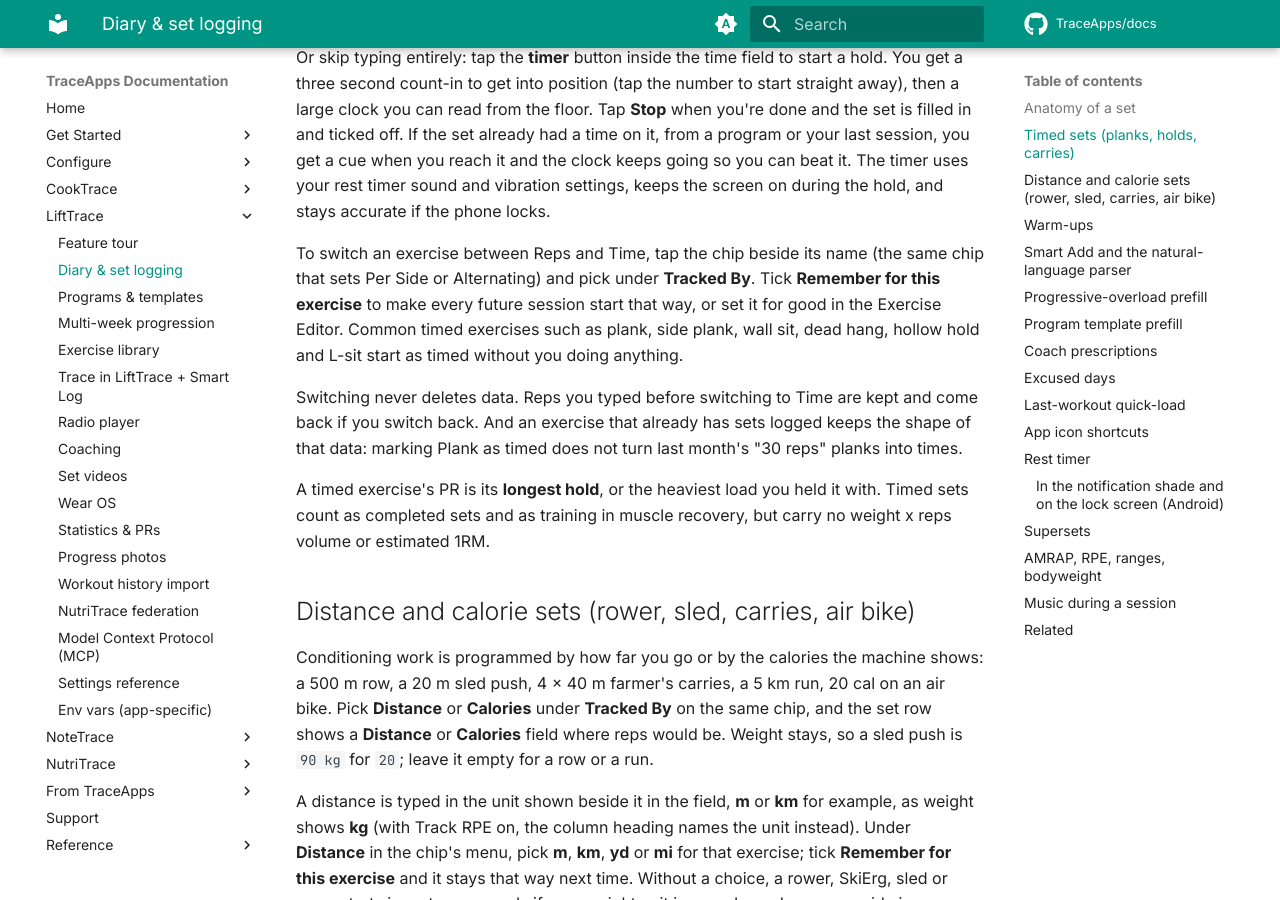
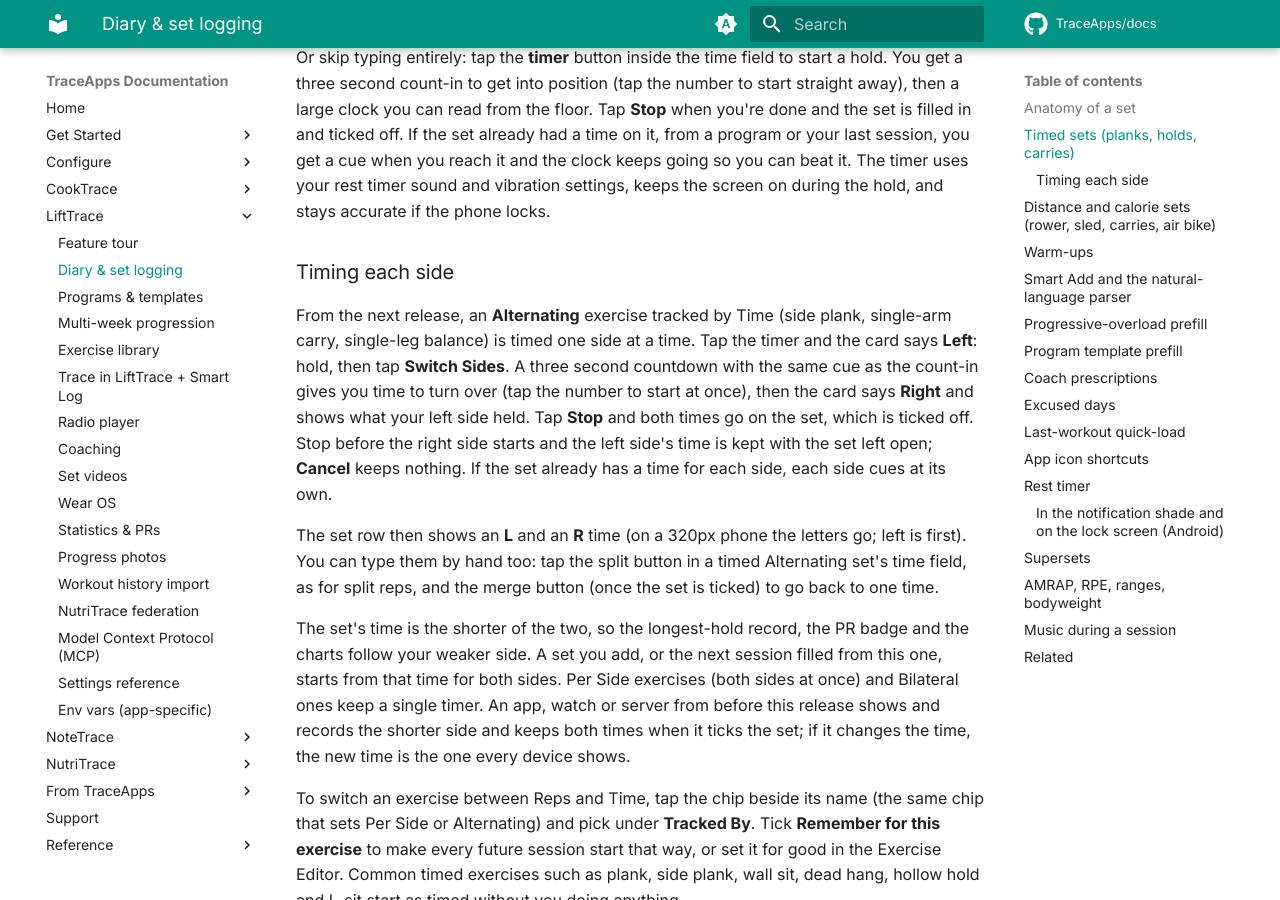
Before and after one commit to TraceApps/docs, an MkDocs documentation site: the page built from docs/lifttrace/diary.md, in a window 1280 px wide and 900 px high, scrolled down 1188 px. Built offline with MkDocs 1.6.1 and Material for MkDocs 9.7.7, drawn with Linux system fonts in a browser that asks for light colours; comment, search, counter and statistics services are not loaded.

Commit message:
LiftTrace: timing each side of an Alternating hold (lifttrace#143)

```diff
--- a/docs/lifttrace/diary.md
+++ b/docs/lifttrace/diary.md
@@ -22,6 +22,14 @@ Some exercises are tracked by how long you hold them, not by reps: planks, wall
 Typing a time works like a microwave or a phone timer: digits fill in from the right, and the field shows minutes and seconds as you type. `45` is 0:45, `130` is 1:30, `200` is 2:00. No colon needed, so it works on a phone's number pad. Seconds that overflow carry over, so `90` tidies to 1:30 when you leave the field.
 
 Or skip typing entirely: tap the **timer** button inside the time field to start a hold. You get a three second count-in to get into position (tap the number to start straight away), then a large clock you can read from the floor. Tap **Stop** when you're done and the set is filled in and ticked off. If the set already had a time on it, from a program or your last session, you get a cue when you reach it and the clock keeps going so you can beat it. The timer uses your rest timer sound and vibration settings, keeps the screen on during the hold, and stays accurate if the phone locks.
+
+### Timing each side
+
+From the next release, an **Alternating** exercise tracked by Time (side plank, single-arm carry, single-leg balance) is timed one side at a time. Tap the timer and the card says **Left**: hold, then tap **Switch Sides**. A three second countdown with the same cue as the count-in gives you time to turn over (tap the number to start at once), then the card says **Right** and shows what your left side held. Tap **Stop** and both times go on the set, which is ticked off. Stop before the right side starts and the left side's time is kept with the set left open; **Cancel** keeps nothing. If the set already has a time for each side, each side cues at its own.
+
+The set row then shows an **L** and an **R** time (on a 320px phone the letters go; left is first). You can type them by hand too: tap the split button in a timed Alternating set's time field, as for split reps, and the merge button (once the set is ticked) to go back to one time.
+
+The set's time is the shorter of the two, so the longest-hold record, the PR badge and the charts follow your weaker side. A set you add, or the next session filled from this one, starts from that time for both sides. Per Side exercises (both sides at once) and Bilateral ones keep a single timer. An app, watch or server from before this release shows and records the shorter side and keeps both times when it ticks the set; if it changes the time, the new time is the one every device shows.
 
 To switch an exercise between Reps and Time, tap the chip beside its name (the same chip that sets Per Side or Alternating) and pick under **Tracked By**. Tick **Remember for this exercise** to make every future session start that way, or set it for good in the Exercise Editor. Common timed exercises such as plank, side plank, wall sit, dead hang, hollow hold and L-sit start as timed without you doing anything.
 
```
Also changed, not shown: docs/lifttrace/mcp.md (+1 -1 lines), docs/reference/mcp-tools.md (+1 -1 lines), docs/reference/trace-tools.md (+1 -1 lines).
